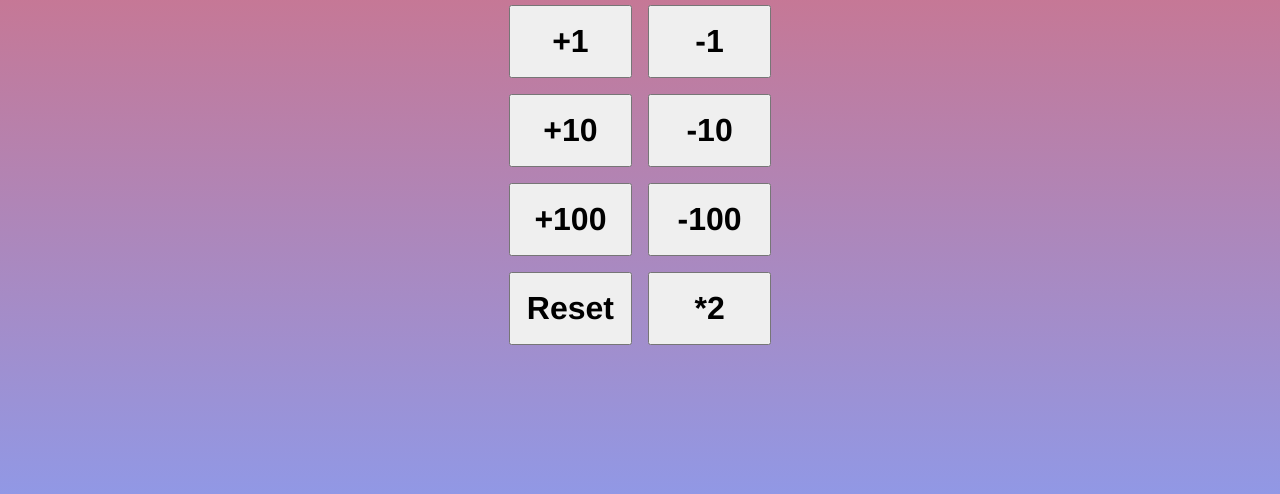
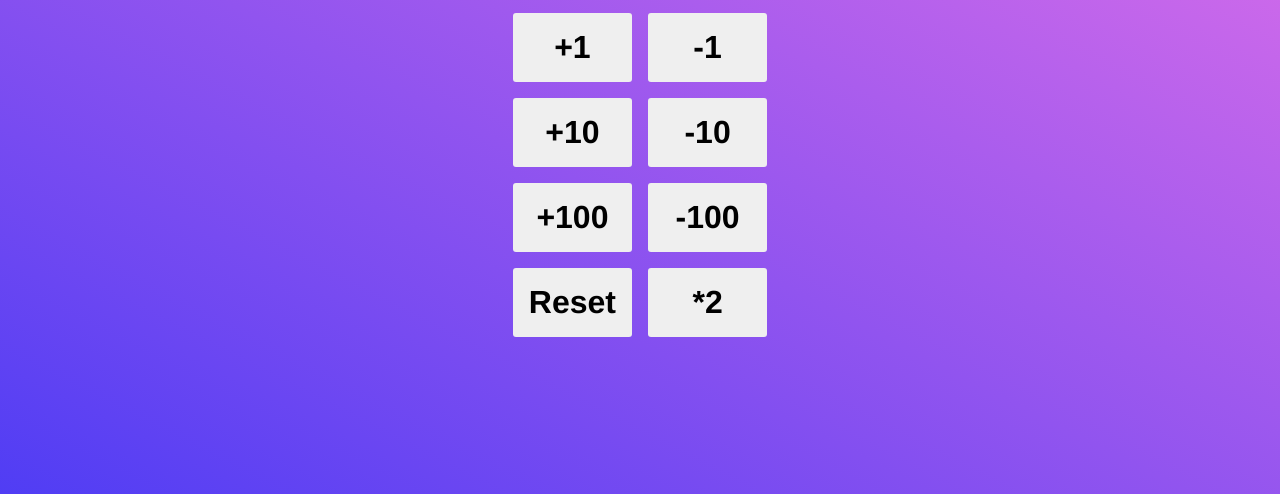
Before and after one commit to magicCicero/Counter_Javascript, a plain HTML site: page index.html in a window 1280 px wide. Shown: the part 306-800 px from the top of the page. Drawn offline with Linux system fonts and the light colour scheme.

Commit message:
add gradient and animations

```diff
--- a/assets/css/style.css
+++ b/assets/css/style.css
@@ -11,7 +11,12 @@ main {
   flex-direction: column;
   justify-content: center;
   align-items: center;
-  background: linear-gradient(#e66465, #9198e5);
+  background: rgb(235, 116, 232);
+  background: linear-gradient(
+    207deg,
+    rgba(235, 116, 232, 1) 0%,
+    rgba(80, 61, 244, 1) 100%
+  );
 }
 form {
   display: grid;
@@ -36,4 +41,10 @@ input {
   padding: 1rem;
   font-size: 2rem;
   font-weight: bold;
+  border-radius: 3px;
+  border: 0px;
+  transition: all 0.1s ease;
 }
+input:hover {
+  transform: scale(1.1);
+}
```
